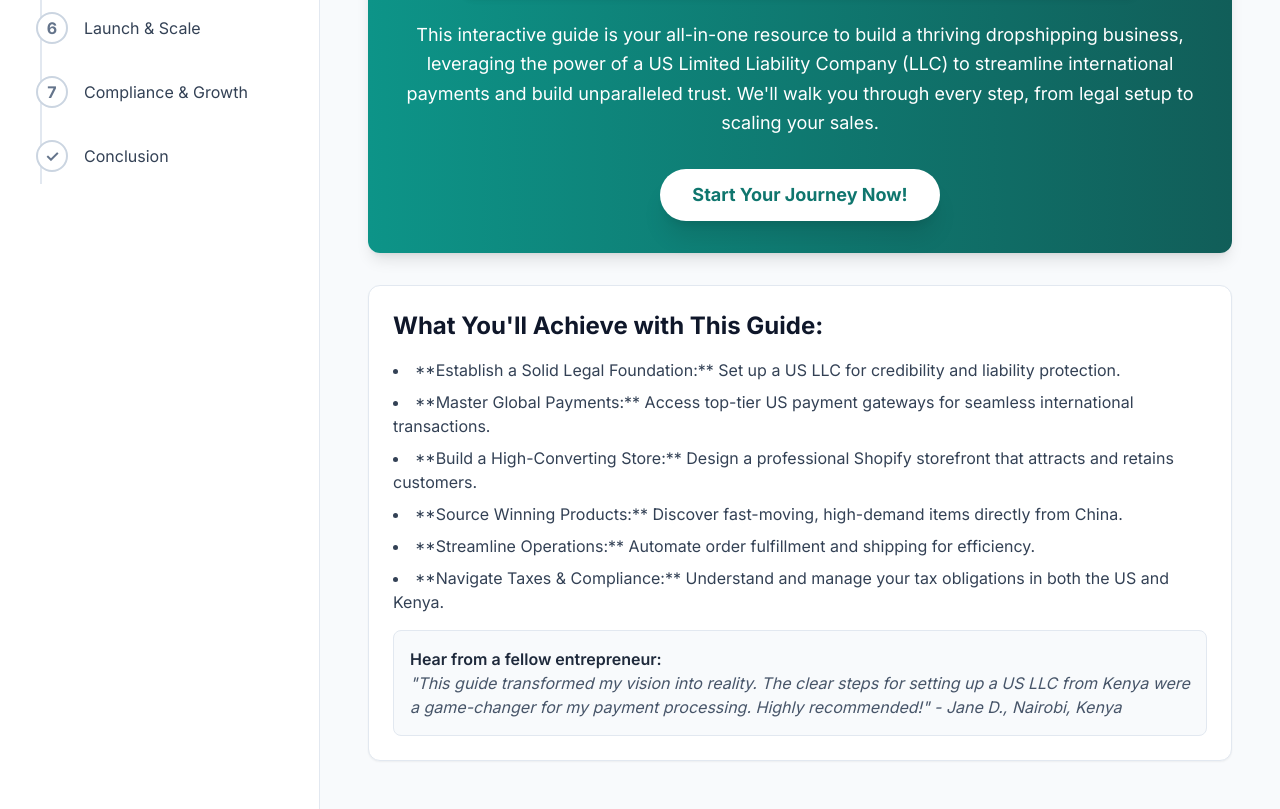
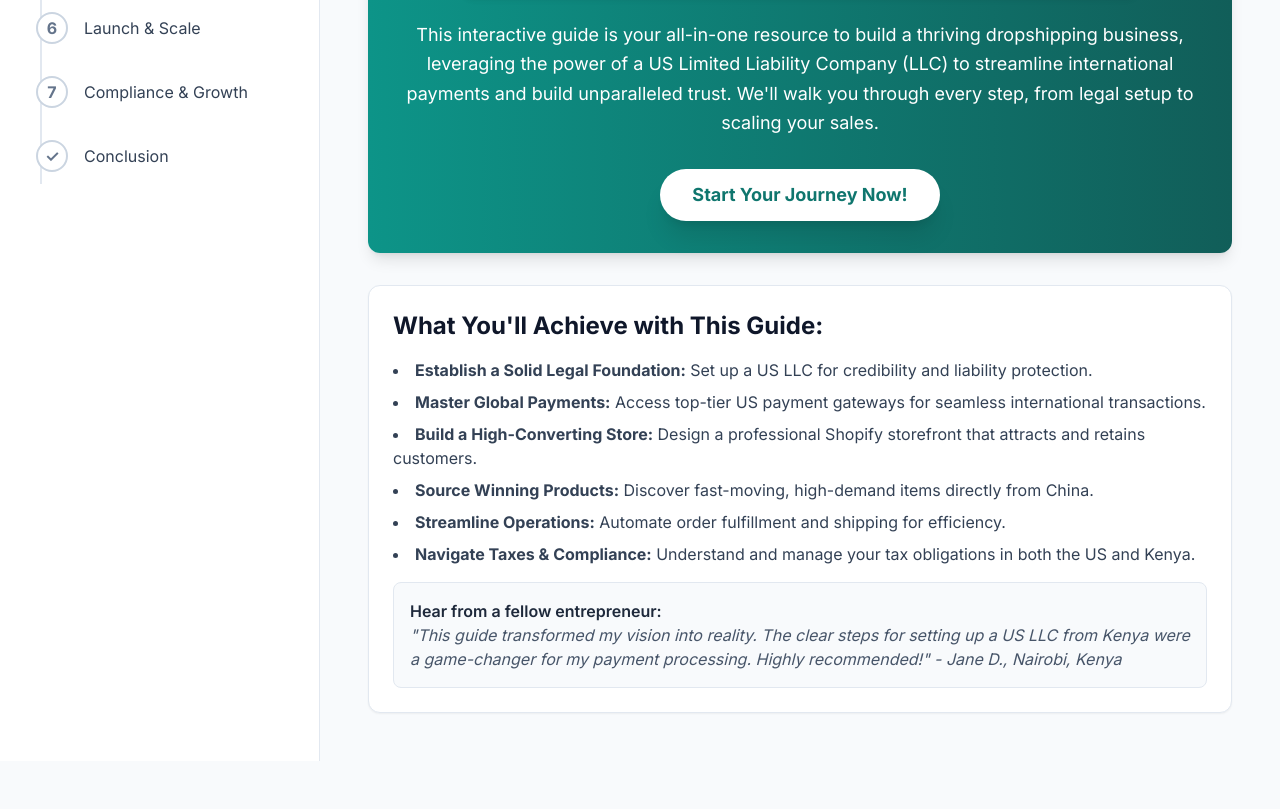
Before and after one commit to Markkimotho/dropshipping-guide, a plain HTML site: page index.html in a window 1280 px wide. Shown: the part 472-1281 px from the top of the page. After the commit the page ends 1233 px from the top, so only its background shows below. Drawn offline with nearby package versions, Linux system fonts and the light colour scheme.

Commit message:
Second Commit

```diff
--- a/index.html
+++ b/index.html
@@ -147,12 +147,12 @@
                     <div class="bg-white rounded-xl shadow-sm border border-slate-200 p-6 space-y-4">
                         <h3 class="text-2xl font-bold text-slate-900">What You'll Achieve with This Guide:</h3>
                         <ul class="list-disc list-inside text-slate-700 space-y-2">
-                            <li>**Establish a Solid Legal Foundation:** Set up a US LLC for credibility and liability protection.</li>
-                            <li>**Master Global Payments:** Access top-tier US payment gateways for seamless international transactions.</li>
-                            <li>**Build a High-Converting Store:** Design a professional Shopify storefront that attracts and retains customers.</li>
-                            <li>**Source Winning Products:** Discover fast-moving, high-demand items directly from China.</li>
-                            <li>**Streamline Operations:** Automate order fulfillment and shipping for efficiency.</li>
-                            <li>**Navigate Taxes & Compliance:** Understand and manage your tax obligations in both the US and Kenya.</li>
+                            <li><strong>Establish a Solid Legal Foundation:</strong> Set up a US LLC for credibility and liability protection.</li>
+                            <li><strong>Master Global Payments:</strong> Access top-tier US payment gateways for seamless international transactions.</li>
+                            <li><strong>Build a High-Converting Store:</strong> Design a professional Shopify storefront that attracts and retains customers.</li>
+                            <li><strong>Source Winning Products:</strong> Discover fast-moving, high-demand items directly from China.</li>
+                            <li><strong>Streamline Operations:</strong> Automate order fulfillment and shipping for efficiency.</li>
+                            <li><strong>Navigate Taxes & Compliance:</strong> Understand and manage your tax obligations in both the US and Kenya.</li>
                         </ul>
                         <div class="mt-6 p-4 bg-slate-50 rounded-lg border border-slate-200">
                             <h4 class="font-semibold text-slate-800">Hear from a fellow entrepreneur:</h4>
```
